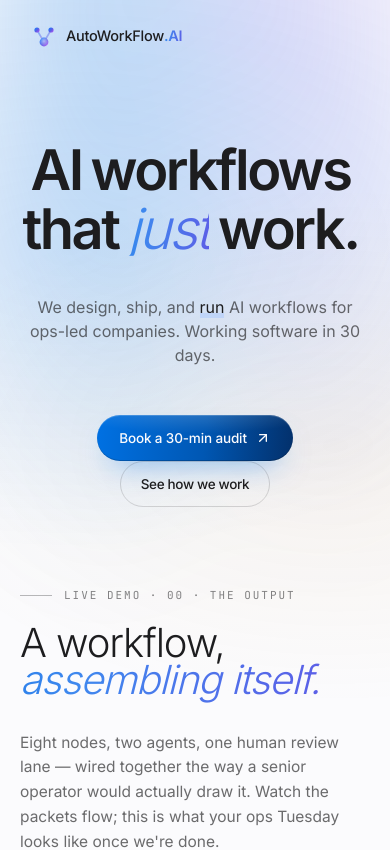
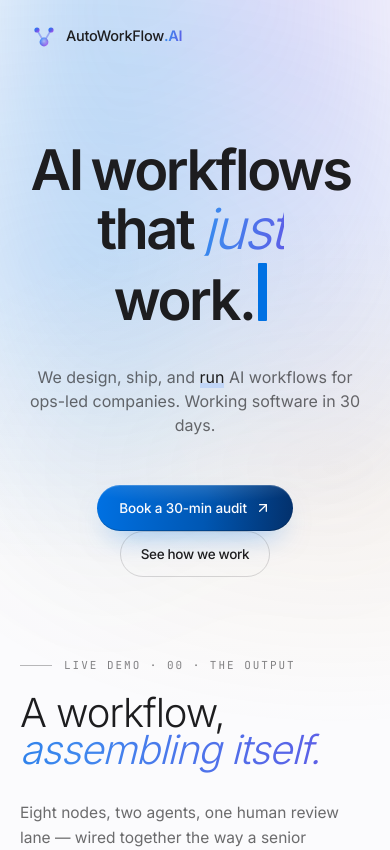
Before and after one commit to deepak-adetech/awf, a Next.js app: page / in a window 390 px wide. Shown: the top 850 px of the page. Built offline with nearby package versions, Linux system fonts and the light colour scheme.

Commit message:
Restore blinking caret after hero headline

```diff
--- a/components/Hero.tsx
+++ b/components/Hero.tsx
@@ -66,6 +66,9 @@ export default function Hero() {
             <span key={li} className="block">
               {line.words.map((w, wi) => {
                 const isAccent = w === line.accent;
+                const isLastWord =
+                  li === titleLines.length - 1 &&
+                  wi === line.words.length - 1;
                 return (
                   <span
                     key={wi}
@@ -80,6 +83,9 @@ export default function Hero() {
                       style={isAccent ? { fontWeight: 300 } : undefined}
                     >
                       {w}
+                      {isLastWord && (
+                        <span className="caret align-middle ml-2 hidden md:inline-block" />
+                      )}
                     </span>
                   </span>
                 );
```
